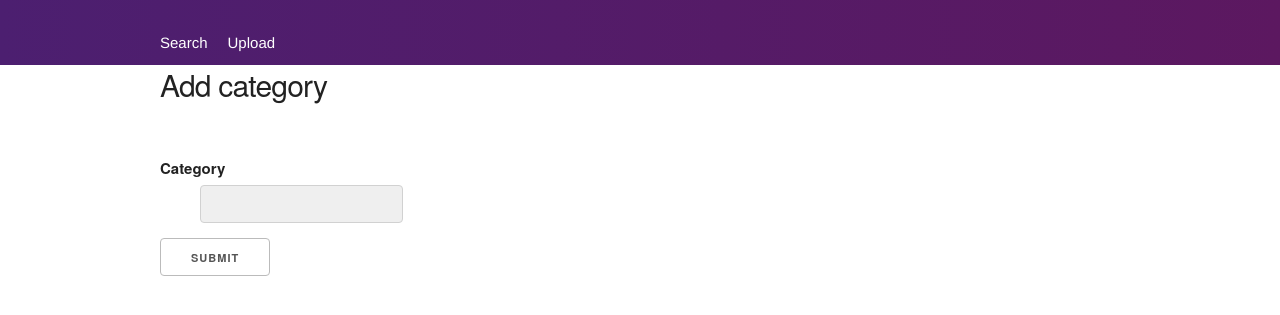
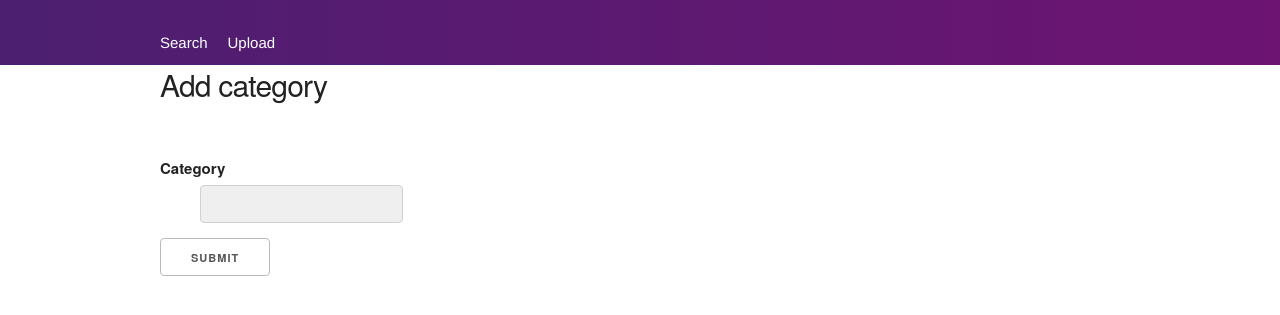
Before and after one commit to paalka/libr, a Flask app: page /add_category in a window 1280 px wide. Shown: the top 315 px of the page. Run offline with Flask 2, Linux system fonts and the light colour scheme; parts of the project's set-up code (start-up, migrations or seed data) failed here and were passed over; some libraries are stand-ins or nearby versions.

Commit message:
Make the top gradient slightly lighter.

```diff
--- a/static/css/custom.css
+++ b/static/css/custom.css
@@ -8,8 +8,8 @@ html {
 
 #header {
     background: #4c1f70;  /* fallback for old browsers */
-    background: -webkit-linear-gradient(to right, #4c1f70, #5c1860);  /* Chrome 10-25, Safari 5.1-6 */
-    background: linear-gradient(to right, #4c1f70, #5c1860); /* W3C, IE 10+/ Edge, Firefox 16+, Chrome 26+, Opera 12+, Safari 7+ */
+    background: -webkit-linear-gradient(to right, #4c1f70, #6d1472);  /* Chrome 10-25, Safari 5.1-6 */
+    background: linear-gradient(to right, #4c1f70, #6d1472); /* W3C, IE 10+/ Edge, Firefox 16+, Chrome 26+, Opera 12+, Safari 7+ */
 }
 
 #menu {
```
